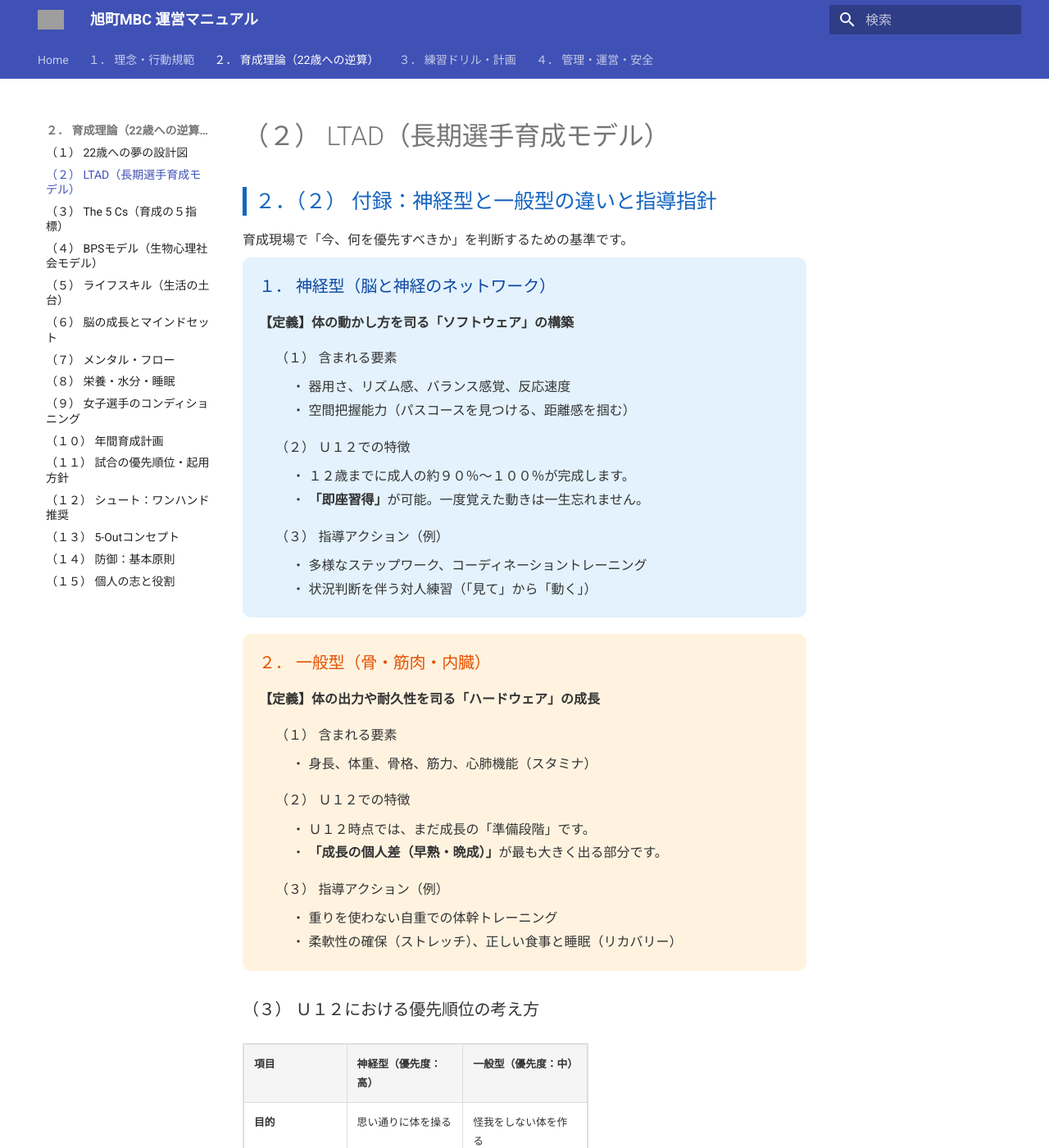
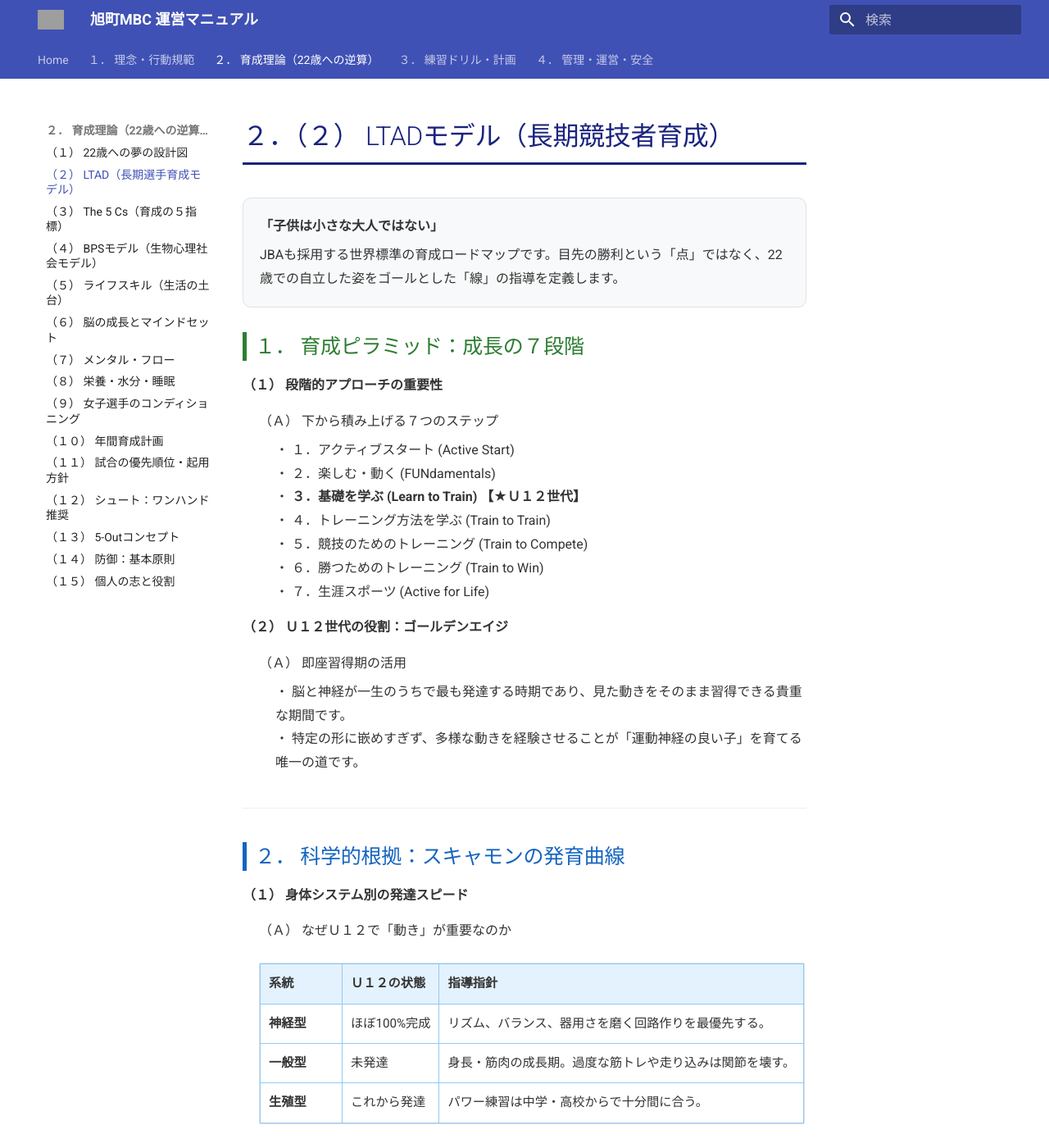
Before and after one commit to kawaiikumichan/asahicho-minibus-ops, an MkDocs documentation site: the page built from docs/01_Coaching_Logics/ltad.md, in a window 1280 px wide and 1400 px high. Shown: the whole window at 82% size. Built offline with MkDocs 1.6.1 and Material for MkDocs 9.7.7, drawn with Linux system fonts in a browser that asks for light colours; some of the changed text lies outside the part shown; grey boxes are pictures that could not be loaded.

Commit message:
Update ltad.md

```diff
--- a/docs/01_Coaching_Logics/ltad.md
+++ b/docs/01_Coaching_Logics/ltad.md
@@ -1,79 +1,111 @@
-<div style="font-family: 'Hiragino Kaku Gothic ProN', Meiryo, sans-serif; line-height: 1.8; color: #333;">
+<div style="line-height: 1.8; color: #333;">
 
-    <h2 style="color: #1565c0; border-left: 5px solid #1565c0; padding-left: 10px; margin-top: 30px;">２．（２） 付録：神経型と一般型の違いと指導指針</h2>
+    <h1 style="color: #1a237e; border-bottom: 3px solid #1a237e; padding-bottom: 10px;">２．（２） LTADモデル（長期競技者育成）</h1>
 
-    <p>育成現場で「今、何を優先すべきか」を判断するための基準です。</p>
+    <div style="background-color: #f8f9fa; padding: 20px; border-radius: 10px; border: 1px solid #dee2e6; margin-bottom: 25px;">
+        <p style="margin-top: 0;"><strong>「子供は小さな大人ではない」</strong></p>
+        JBAも採用する世界標準の育成ロードマップです。目先の勝利という「点」ではなく、22歳での自立した姿をゴールとした「線」の指導を定義します。
+    </div>
 
-    <div style="background-color: #e3f2fd; padding: 20px; border-radius: 10px; margin-bottom: 20px;">
-        <h3 style="margin-top: 0; color: #0d47a1;">１． 神経型（脳と神経のネットワーク）</h3>
-        <p><strong>【定義】体の動かし方を司る「ソフトウェア」の構築</strong></p>
+    <h2 style="color: #2e7d32; border-left: 5px solid #2e7d32; padding-left: 10px; margin-top: 30px;">１． 育成ピラミッド：成長の７段階</h2>
+
+    <p><strong>（１） 段階的アプローチの重要性</strong></p>
+    <div style="padding-left: 20px;">
+        <p>（Ａ） 下から積み上げる７つのステップ</p>
         <div style="padding-left: 20px;">
-            <p>（１） 含まれる要素</p>
-            <div style="padding-left: 20px;">
-                ・ 器用さ、リズム感、バランス感覚、反応速度<br>
-                ・ 空間把握能力（パスコースを見つける、距離感を掴む）
-            </div>
-            <p>（２） Ｕ１２での特徴</p>
-            <div style="padding-left: 20px;">
-                ・ １２歳までに成人の約９０％〜１００％が完成します。<br>
-                ・ <strong>「即座習得」</strong>が可能。一度覚えた動きは一生忘れません。
-            </div>
-            <p>（３） 指導アクション（例）</p>
-            <div style="padding-left: 20px;">
-                ・ 多様なステップワーク、コーディネーショントレーニング<br>
-                ・ 状況判断を伴う対人練習（「見て」から「動く」）
-            </div>
+            ・ １．アクティブスタート (Active Start)<br>
+            ・ ２．楽しむ・動く (FUNdamentals)<br>
+            ・ <strong>３．基礎を学ぶ (Learn to Train) 【★Ｕ１２世代】</strong><br>
+            ・ ４．トレーニング方法を学ぶ (Train to Train)<br>
+            ・ ５．競技のためのトレーニング (Train to Compete)<br>
+            ・ ６．勝つためのトレーニング (Train to Win)<br>
+            ・ ７．生涯スポーツ (Active for Life)
         </div>
     </div>
 
-    <div style="background-color: #fff3e0; padding: 20px; border-radius: 10px; margin-bottom: 20px;">
-        <h3 style="margin-top: 0; color: #e65100;">２． 一般型（骨・筋肉・内臓）</h3>
-        <p><strong>【定義】体の出力や耐久性を司る「ハードウェア」の成長</strong></p>
+
+
+    <p style="margin-top: 15px;"><strong>（２） Ｕ１２世代の役割：ゴールデンエイジ</strong></p>
+    <div style="padding-left: 20px;">
+        <p>（Ａ） 即座習得期の活用</p>
         <div style="padding-left: 20px;">
-            <p>（１） 含まれる要素</p>
-            <div style="padding-left: 20px;">
-                ・ 身長、体重、骨格、筋力、心肺機能（スタミナ）
-            </div>
-            <p>（２） Ｕ１２での特徴</p>
-            <div style="padding-left: 20px;">
-                ・ Ｕ１２時点では、まだ成長の「準備段階」です。<br>
-                ・ <strong>「成長の個人差（早熟・晩成）」</strong>が最も大きく出る部分です。
-            </div>
-            <p>（３） 指導アクション（例）</p>
-            <div style="padding-left: 20px;">
-                ・ 重りを使わない自重での体幹トレーニング<br>
-                ・ 柔軟性の確保（ストレッチ）、正しい食事と睡眠（リカバリー）
-            </div>
+            ・ 脳と神経が一生のうちで最も発達する時期であり、見た動きをそのまま習得できる貴重な期間です。<br>
+            ・ 特定の形に嵌めすぎず、多様な動きを経験させることが「運動神経の良い子」を育てる唯一の道です。
         </div>
     </div>
 
-    <h3 style="color: #333;">（３） Ｕ１２における優先順位の考え方</h3>
-    <table style="width: 100%; border-collapse: collapse; margin-top: 10px; background: white;">
-        <tr style="background-color: #f5f5f5;">
-            <th style="border: 1px solid #ddd; padding: 12px; width: 30%;">項目</th>
-            <th style="border: 1px solid #ddd; padding: 12px;">神経型（優先度：高）</th>
-            <th style="border: 1px solid #ddd; padding: 12px;">一般型（優先度：中）</th>
-        </tr>
-        <tr>
-            <td style="border: 1px solid #ddd; padding: 12px; font-weight: bold;">目的</td>
-            <td style="border: 1px solid #ddd; padding: 12px;">思い通りに体を操る</td>
-            <td style="border: 1px solid #ddd; padding: 12px;">怪我をしない体を作る</td>
-        </tr>
-        <tr>
-            <td style="border: 1px solid #ddd; padding: 12px; font-weight: bold;">ＮＧ指導</td>
-            <td style="border: 1px solid #ddd; padding: 12px;">特定の形を押し付ける</td>
-            <td style="border: 1px solid #ddd; padding: 12px;">過度な走り込み・筋トレ</td>
-        </tr>
-        <tr>
-            <td style="border: 1px solid #ddd; padding: 12px; font-weight: bold;">合言葉</td>
-            <td style="border: 1px solid #ddd; padding: 12px;">「賢い体」を作る</td>
-            <td style="border: 1px solid #ddd; padding: 12px;">「強い器」の準備をする</td>
-        </tr>
-    </table>
+    <hr style="margin: 40px 0; border: 0; border-top: 1px solid #eee;">
 
-    <div style="margin-top: 25px; padding: 15px; border: 1px dashed #666; font-size: 0.9em;">
-        <strong>池田さんのための現場判断メモ：</strong><br>
-        「練習中、動きがギクシャクしている」時は<strong>神経型</strong>（回路不足）へのアプローチが必要です。「すぐに疲れる、当たり負けする」時は<strong>一般型</strong>（器の未発達）ですが、Ｕ１２では無理に鍛えず、成長を待つ（＝栄養と睡眠を促す）のが正解です。
+    <h2 style="color: #1565c0; border-left: 5px solid #1565c0; padding-left: 10px; margin-top: 30px;">２． 科学的根拠：スキャモンの発育曲線</h2>
+
+    <p><strong>（１） 身体システム別の発達スピード</strong></p>
+    <div style="padding-left: 20px;">
+        <p>（Ａ） なぜＵ１２で「動き」が重要なのか</p>
+        <table style="width: 100%; border-collapse: collapse; margin-top: 10px; background: white; font-size: 0.95em;">
+            <tr style="background: #e3f2fd;">
+                <th style="border: 1px solid #90caf9; padding: 10px;">系統</th>
+                <th style="border: 1px solid #90caf9; padding: 10px;">Ｕ１２の状態</th>
+                <th style="border: 1px solid #90caf9; padding: 10px;">指導指針</th>
+            </tr>
+            <tr>
+                <td style="border: 1px solid #90caf9; padding: 10px;"><strong>神経型</strong></td>
+                <td style="border: 1px solid #90caf9; padding: 10px;">ほぼ100%完成</td>
+                <td style="border: 1px solid #90caf9; padding: 10px;">リズム、バランス、器用さを磨く回路作りを最優先する。</td>
+            </tr>
+            <tr>
+                <td style="border: 1px solid #90caf9; padding: 10px;"><strong>一般型</strong></td>
+                <td style="border: 1px solid #90caf9; padding: 10px;">未発達</td>
+                <td style="border: 1px solid #90caf9; padding: 10px;">身長・筋肉の成長期。過度な筋トレや走り込みは関節を壊す。</td>
+            </tr>
+            <tr>
+                <td style="border: 1px solid #90caf9; padding: 10px;"><strong>生殖型</strong></td>
+                <td style="border: 1px solid #90caf9; padding: 10px;">これから発達</td>
+                <td style="border: 1px solid #90caf9; padding: 10px;">パワー練習は中学・高校からで十分間に合う。</td>
+            </tr>
+        </table>
+    </div>
+
+
+
+    <hr style="margin: 40px 0; border: 0; border-top: 1px solid #eee;">
+
+    <h2 style="color: #c62828; border-left: 5px solid #c62828; padding-left: 10px; margin-top: 30px;">３． 早期専門化のリスク</h2>
+
+    <p><strong>（１） 特定ポジション・戦術への固定が招く弊害</strong></p>
+    <div style="padding-left: 20px;">
+        <p>（Ａ） 選手寿命を縮める３つのマイナス</p>
+        <div style="padding-left: 20px;">
+            ・ <strong>バーンアウト（燃え尽き）</strong>：「やらされるバスケ」が中学・高校での競技離脱を招く。<br>
+            ・ <strong>怪我（オーバーユース）</strong>：特定箇所の酷使による膝・腰のスポーツ障害。<br>
+            ・ <strong>伸び悩み</strong>：小学生でのポジション固定が、将来の可能性を物理的に奪う。
+        </div>
+    </div>
+
+    <hr style="margin: 40px 0; border: 0; border-top: 1px solid #eee;">
+
+    <h2 style="color: #ff8f00; border-left: 5px solid #ff8f00; padding-left: 10px; margin-top: 30px;">【付録】 コーチのための実戦切り分けガイド</h2>
+
+    <p>現場で「神経型」と「一般型」のどちらにアプローチすべきか迷った際の指針です。</p>
+
+    <div style="display: flex; gap: 15px; margin-top: 15px;">
+        <div style="flex: 1; background-color: #e3f2fd; padding: 15px; border-radius: 8px;">
+            <strong style="color: #0d47a1;">■ 神経型（脳・回路）</strong><br>
+            ・ <strong>対象</strong>：リズム、反応、空間把握<br>
+            ・ <strong>目的</strong>：思い通りに体を操る<br>
+            ・ <strong>合言葉</strong>：「賢い体」を作る
+        </div>
+        <div style="flex: 1; background-color: #fff3e0; padding: 15px; border-radius: 8px;">
+            <strong style="color: #e65100;">■ 一般型（骨・筋肉）</strong><br>
+            ・ <strong>対象</strong>：身長、体重、心肺機能<br>
+            ・ <strong>目的</strong>：怪我をしない器を作る<br>
+            ・ <strong>合言葉</strong>：「強い器」の準備
+        </div>
+    </div>
+
+    <div style="background: #3f51b5; color: white; padding: 25px; border-radius: 12px; text-align: center; margin-top: 40px;">
+        <h3 style="margin-top: 0;">コーチ・保護者の皆様へ</h3>
+        <p>私たちは将来の高層ビルのための、見えない「土台」を打っている期間なのです。</p>
+        <p style="font-size: 0.9em; opacity: 0.9;">「今、試合に勝てないこと」を焦らないでください。</p>
     </div>
 
 </div>
```
